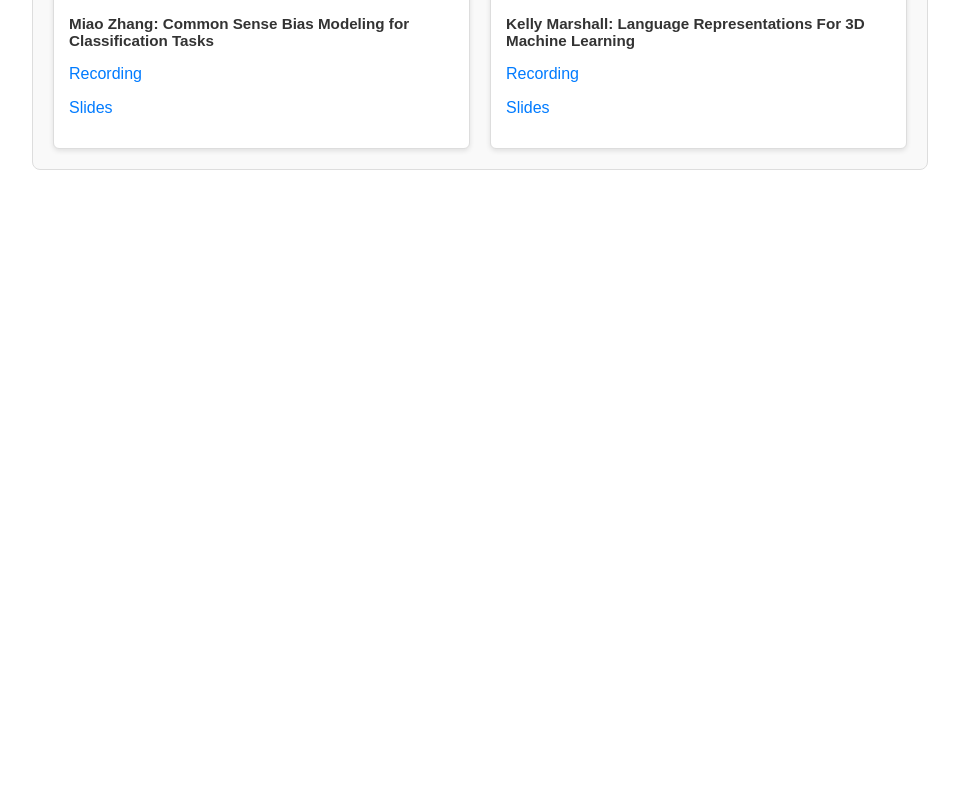
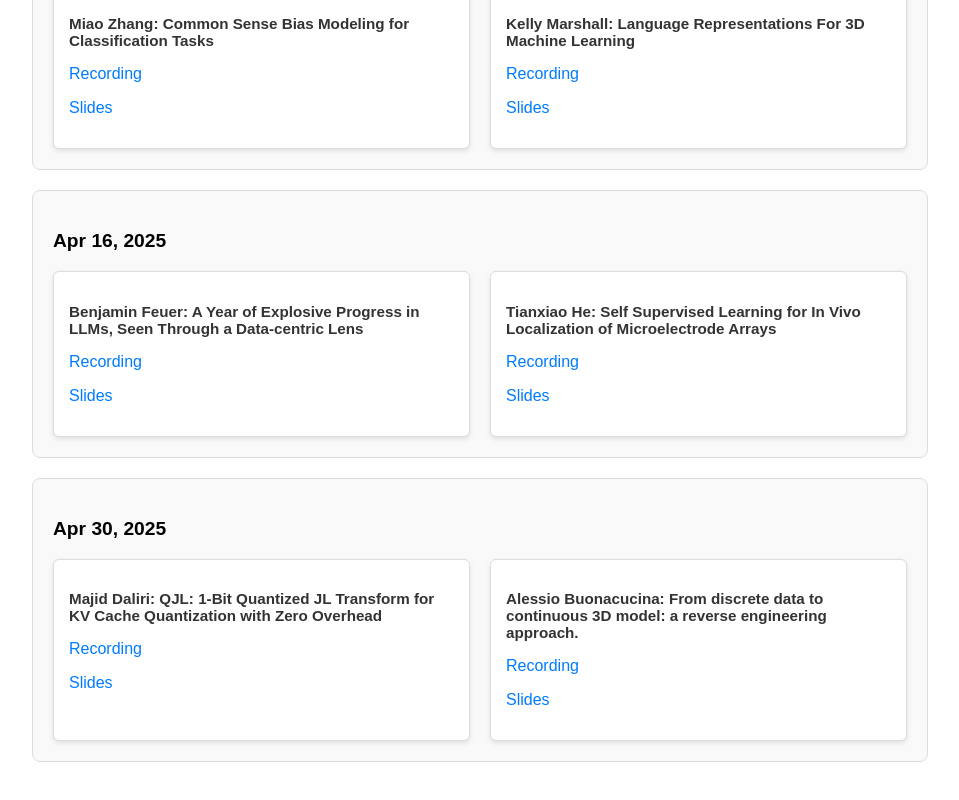
Before and after one commit to VIDAseminar/VIDAseminar.github.io, a React (Create React App) app: page /#/history in a window 1280 px wide. Shown: the part 1840-2640 px from the top of the page, without its empty margins (224-1183 px from the left). Before the commit the page ends 2048 px from the top, so only its background shows below. Built offline with nearby package versions, Linux system fonts and the light colour scheme.

Commit message:
:sparkles: update history

```diff
--- a/src/components/data.js
+++ b/src/components/data.js
@@ -182,5 +182,43 @@ export const historyTalksData = [
       },
     ],
   },
+  {
+    date: "Apr 16, 2025",
+    speakers: [
+      {
+        name: "Benjamin Feuer",
+        title: "A Year of Explosive Progress in LLMs, Seen Through a Data-centric Lens",
+        zoomLink: "",
+        slidesLink:
+          "",
+      },
+      {
+        name: "Tianxiao He",
+        title: "Self Supervised Learning for In Vivo Localization of Microelectrode Arrays",
+        zoomLink: "",
+        slidesLink:
+          "",
+      },
+    ],
+  },
+  {
+    date: "Apr 30, 2025",
+    speakers: [
+      {
+        name: "Majid Daliri",
+        title: "QJL: 1-Bit Quantized JL Transform for KV Cache Quantization with Zero Overhead",
+        zoomLink: "",
+        slidesLink:
+          "",
+      },
+      {
+        name: "Alessio Buonacucina",
+        title: "From discrete data to continuous 3D model: a reverse engineering approach.",
+        zoomLink: "",
+        slidesLink:
+          "https://drive.google.com/file/d/13uMCNmZXRCg5TP89fdMzGiY6XAzD1EkT/view?usp=drive_link",
+      },
+    ],
+  },
   // Additional events...
 ];
```
